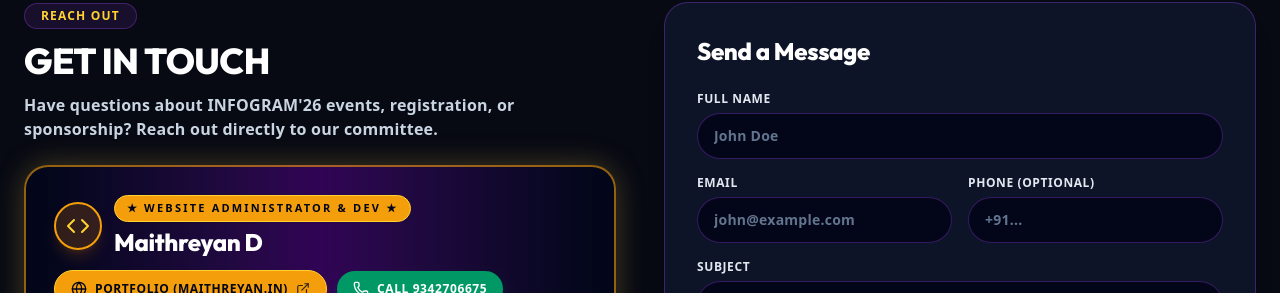
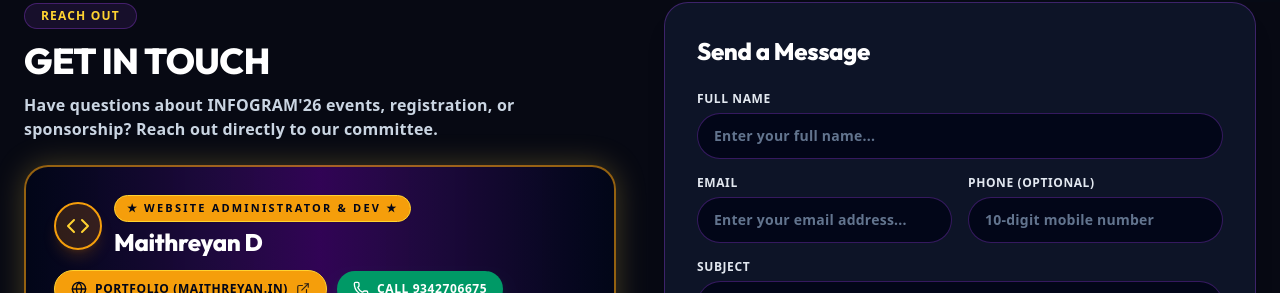
Before and after one commit to maithreyan12/INFOGRAM26, a Next.js app in the folder infogram26-app/: page /contact in a window 1280 px wide. Shown: the part 468-761 px from the top of the page. Built offline with nearby package versions, Linux system fonts and the light colour scheme; no server answers.

Commit message:
Replace generic John Doe placeholder with professional input prompts in contact form

```diff
--- a/infogram26-app/src/app/contact/page.tsx
+++ b/infogram26-app/src/app/contact/page.tsx
@@ -363,7 +363,7 @@ export default function ContactPage() {
                             ? 'bg-slate-950 border-purple-500/30 text-white placeholder-slate-500 focus:border-amber-300'
                             : 'bg-slate-50 border-slate-300 text-slate-950 placeholder-slate-400 focus:border-[#7c3aed]'
                         }`}
-                        placeholder="John Doe"
+                        placeholder="Enter your full name..."
                         {...register("name")}
                       />
                       {errors.name && <p className="text-xs font-bold text-red-500 mt-1">{errors.name.message}</p>}
@@ -379,7 +379,7 @@ export default function ContactPage() {
                               ? 'bg-slate-950 border-purple-500/30 text-white placeholder-slate-500 focus:border-amber-300'
                               : 'bg-slate-50 border-slate-300 text-slate-950 placeholder-slate-400 focus:border-[#7c3aed]'
                           }`}
-                          placeholder="john@example.com"
+                          placeholder="Enter your email address..."
                           {...register("email")}
                         />
                         {errors.email && <p className="text-xs font-bold text-red-500 mt-1">{errors.email.message}</p>}
@@ -393,7 +393,7 @@ export default function ContactPage() {
                               ? 'bg-slate-950 border-purple-500/30 text-white placeholder-slate-500 focus:border-amber-300'
                               : 'bg-slate-50 border-slate-300 text-slate-950 placeholder-slate-400 focus:border-[#7c3aed]'
                           }`}
-                          placeholder="+91..."
+                          placeholder="10-digit mobile number"
                           {...register("phone")}
                         />
                       </div>
```
